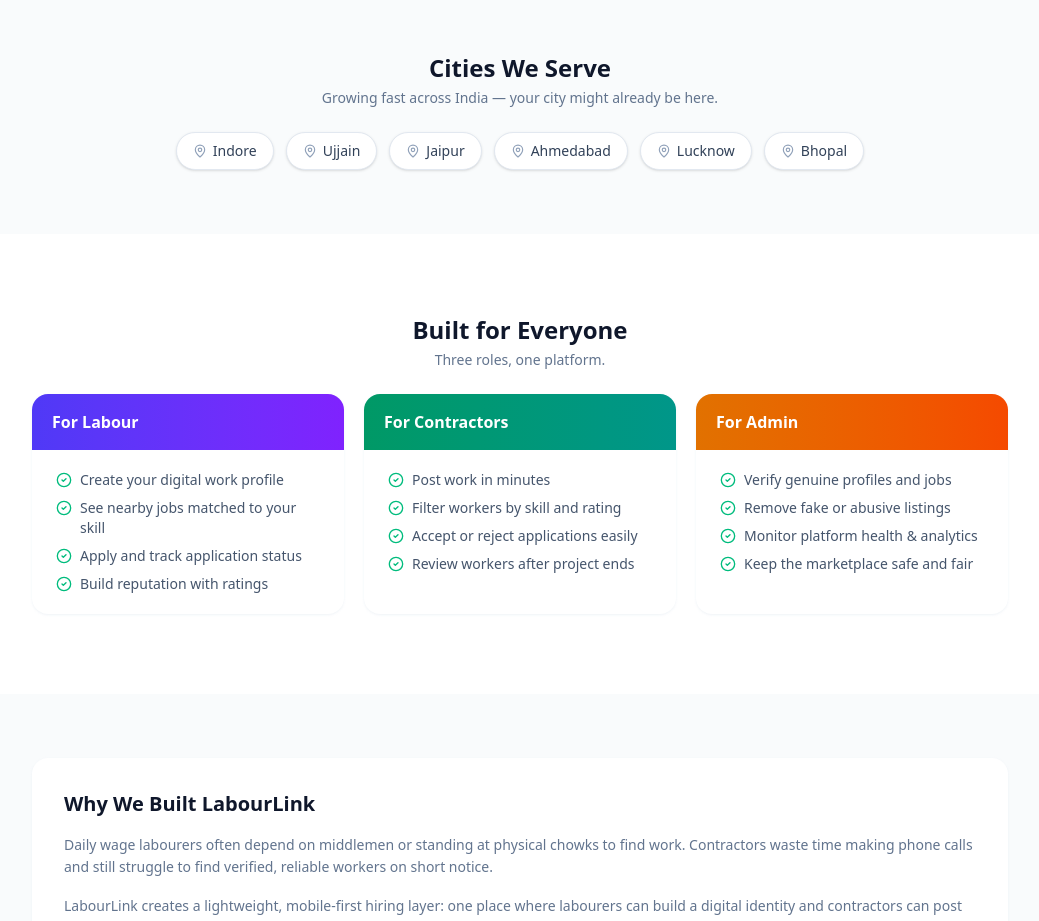
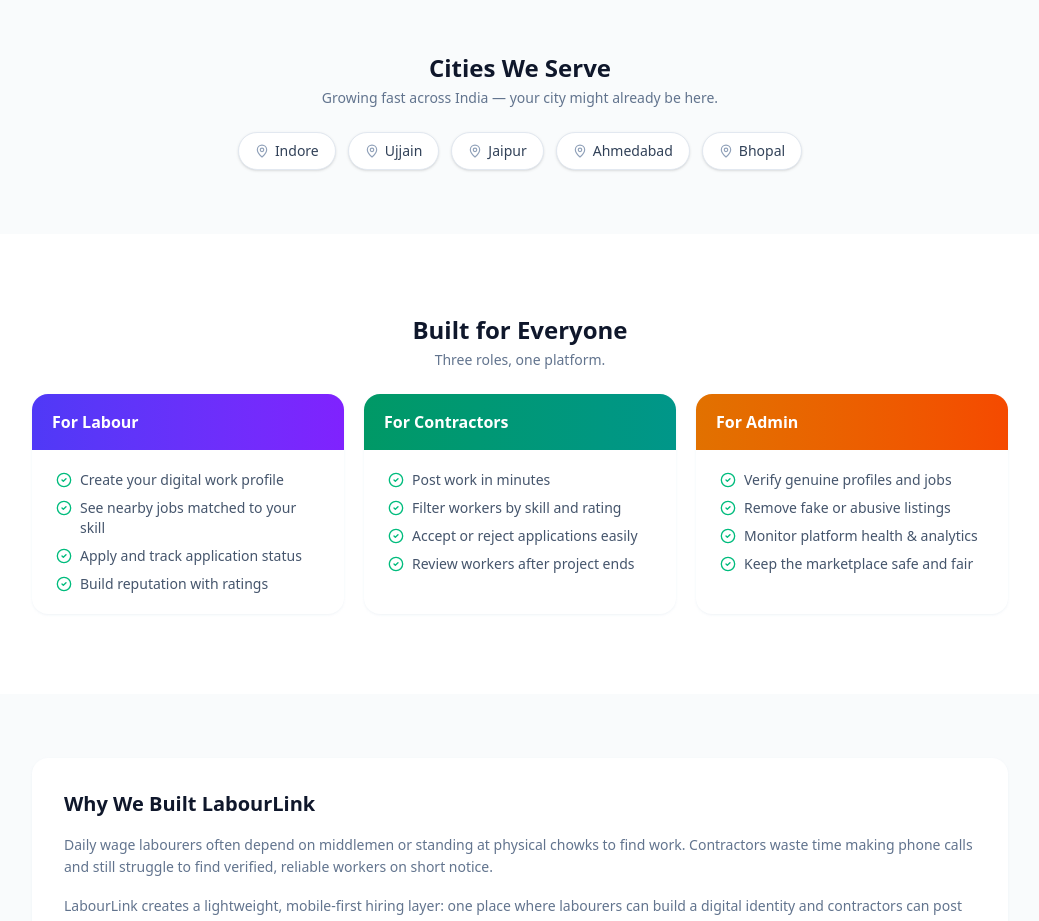
Before and after one commit to bidhuripriyanshu/LabourLink, a Next.js app: page / in a window 1280 px wide. Shown: the part 2340-3261 px from the top of the page, without its empty margins (120-1159 px from the left). Built offline with nearby package versions, Linux system fonts and the light colour scheme; no server answers; the database is empty.

Commit message:
Remove 'Lucknow' from city list
Removed 'Lucknow' from the city list and adjusted comments.

```diff
--- a/app/(public)/page.js
+++ b/app/(public)/page.js
@@ -83,7 +83,6 @@
   "Ujjain",
   "Jaipur",
   "Ahmedabad",
-  "Lucknow",
   "Bhopal",
 ];
 
@@ -316,7 +315,7 @@
           </div>
         </section>
 
-        {/* spacer */}
+
         <div className="h-16 sm:h-20" />
 
 
@@ -675,7 +674,7 @@
 
         <section className="px-4 pb-16 sm:px-6 sm:pb-20">
           <div className="mx-auto max-w-5xl overflow-hidden rounded-3xl bg-gradient-to-br from-indigo-600 via-violet-600 to-purple-700 px-6 py-10 shadow-2xl shadow-indigo-500/20 sm:px-12 sm:py-14">
-            {/* subtle glow */}
+
             <div className="pointer-events-none absolute right-0 top-0 h-60 w-60 rounded-full bg-white/10 blur-3xl" />
             <div className="relative flex flex-col items-center text-center sm:items-start sm:text-left">
               <div className="flex flex-col gap-6 sm:flex-row sm:items-center sm:justify-between w-full">
```
